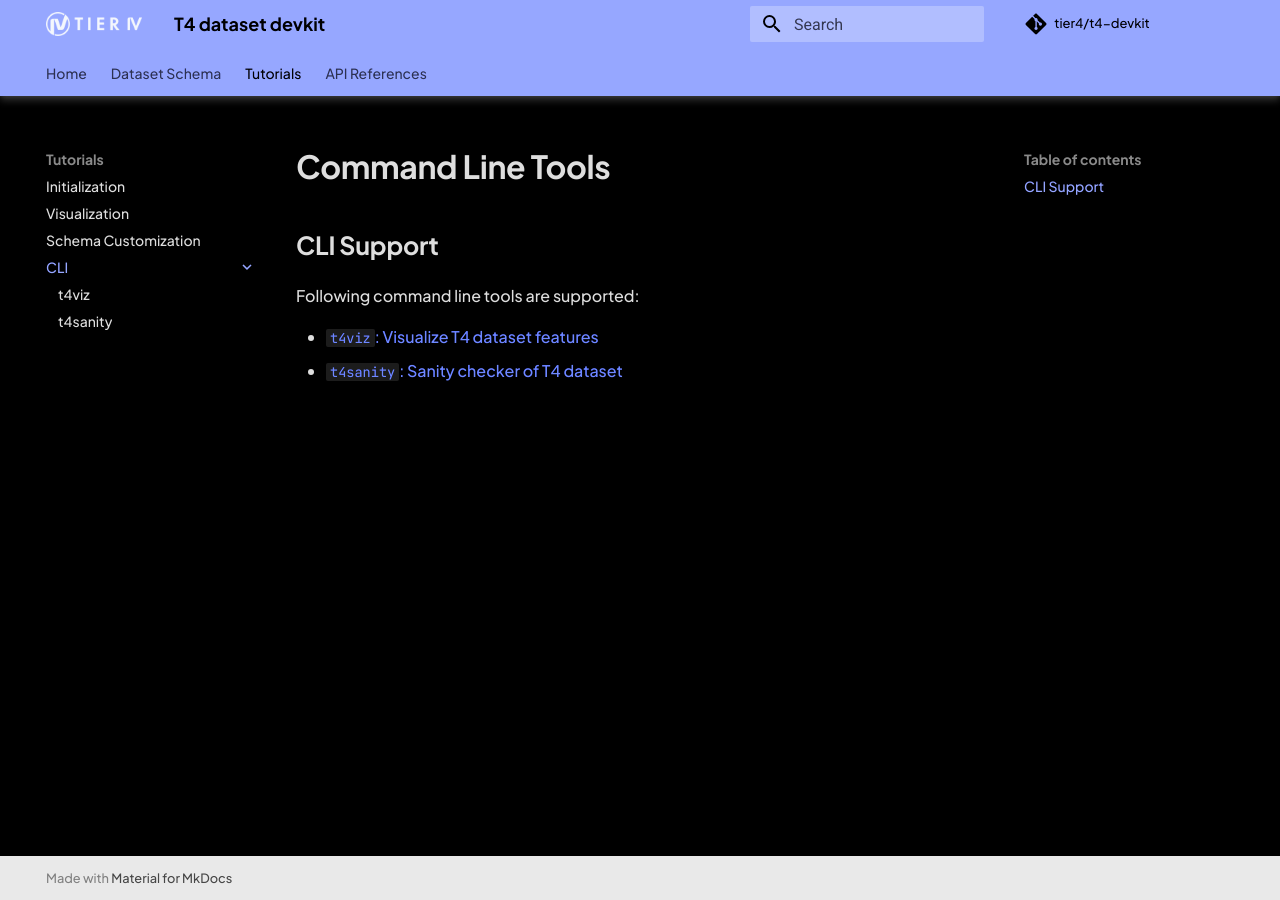
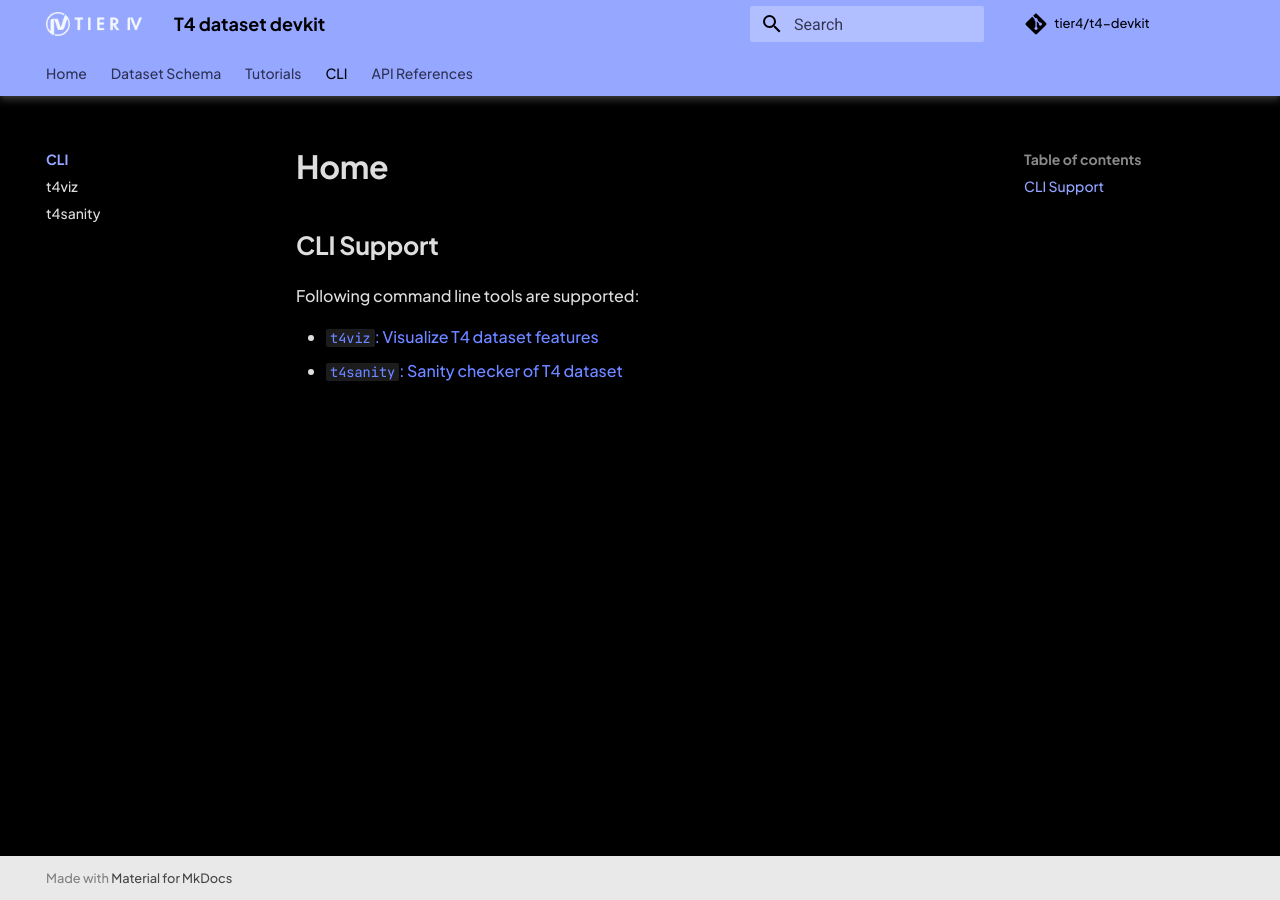
Before and after one commit to tier4/t4-devkit, an MkDocs documentation site: the page built from docs/cli/index.md, in a window 1280 px wide. Built offline with MkDocs 1.6.1 and Material for MkDocs 9.7.7, drawn with Linux system fonts in a browser that asks for light colours; comment, search, counter and statistics services are not loaded; the version menu is left out.

```diff
--- a/mkdocs.yaml
+++ b/mkdocs.yaml
@@ -14,10 +14,10 @@ nav:
       - Initialization: tutorials/initialize.md
       - Visualization: tutorials/render.md
       - Schema Customization: tutorials/customize.md
-      - CLI:
-          - Command Line Tools: tutorials/cli/index.md
-          - t4viz: tutorials/cli/t4viz.md
-          - t4sanity: tutorials/cli/t4sanity.md
+  - CLI:
+      - Home: cli/index.md
+      - t4viz: cli/t4viz.md
+      - t4sanity: cli/t4sanity.md
   - API References:
       - t4_devkit.tier4: apis/tier4.md
       - t4_devkit.helper: apis/helper.md
```
Also changed, not shown: docs/cli/t4viz.md (renamed from docs/tutorials/cli/t4viz.md, +3 -3 lines), docs/cli/index.md (renamed from docs/tutorials/cli/index.md), docs/cli/t4sanity.md (renamed from docs/tutorials/cli/t4sanity.md).
